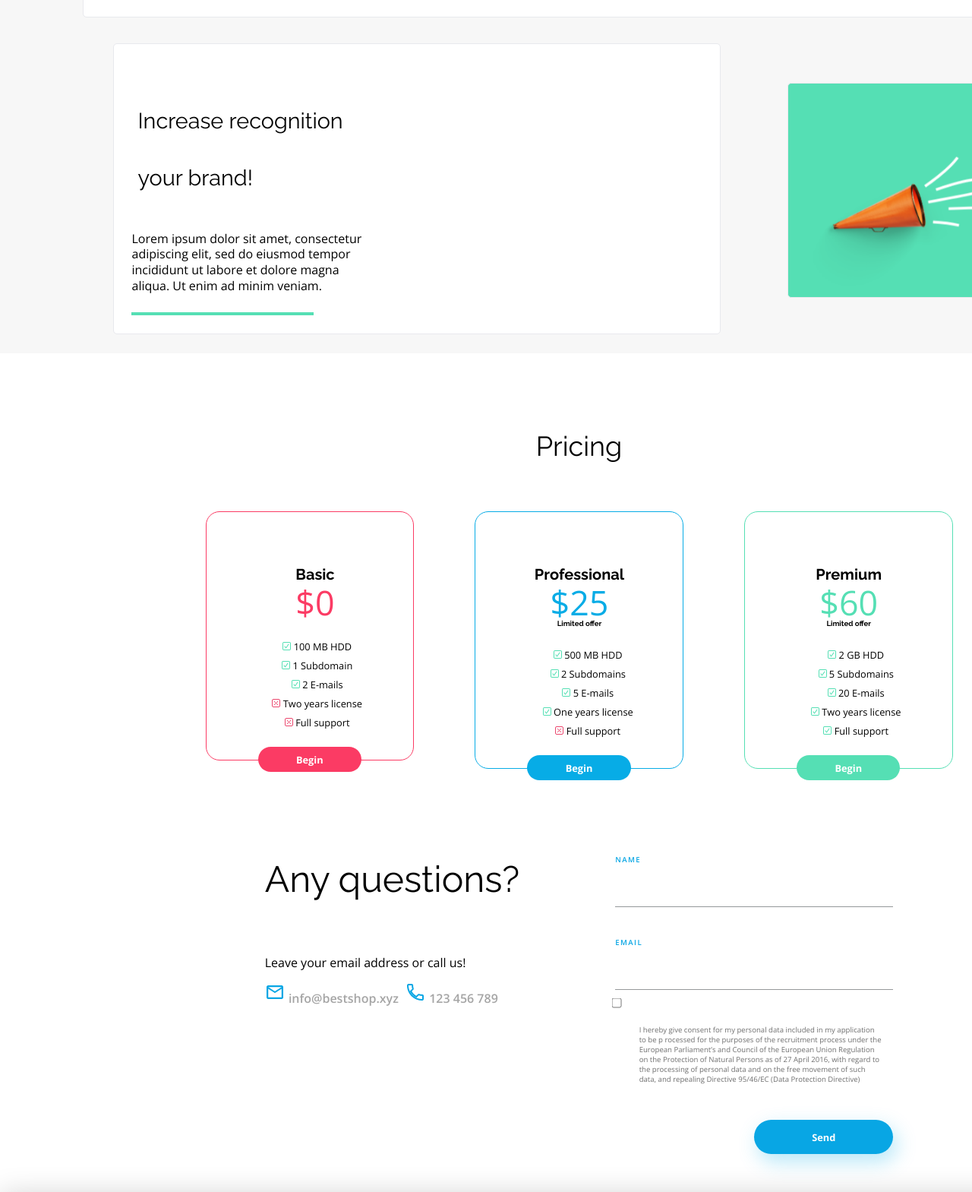
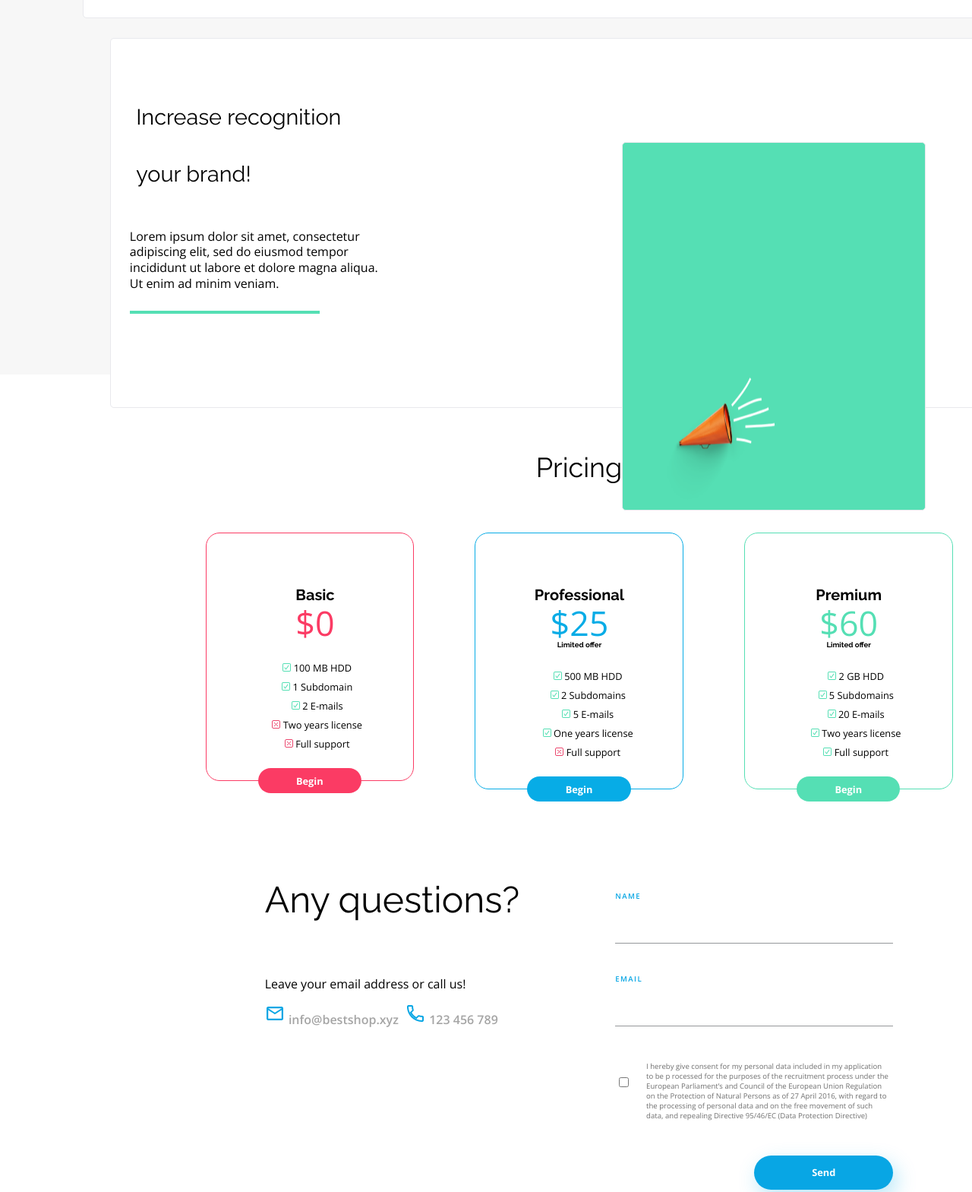
Before and after one commit to mlevitorresv/oxygenshop, a plain HTML site: page html/index.html in a window 1280 px wide. Shown: the part 2438-4007 px from the top of the page at 76% size. Drawn offline with nearby package versions, Linux system fonts and the light colour scheme.

Commit message:
FIX: consent section

```diff
--- a/html/index.html
+++ b/html/index.html
@@ -87,6 +87,7 @@
                 <p class="article__line article__line-shop"></p>
             </div>
             <div class="main__article main__article-recognition">
+                <div class="article__recognition-info">
                     <h3 class="article__title article__title-recognition">Increase recognition your brand!</h3>
                     <p class="article__desc article__desc-recognition">
                         Lorem ipsum dolor sit amet, consectetur adipiscing elit,
@@ -96,6 +97,7 @@
                     <p class="article__line article__line-recognition"></p>
                 </div>
                 <img src="../resources/media/images/Trumpet.png" alt="trumpet" class="article__img article__recognition-img">
+            </div>
         </div>
         <div class="main__offers">
             <h3 class="main__title-pricing">Pricing</h3>
@@ -224,7 +226,7 @@
                     <label for="email" class="main__data-label main__data-label-email">EMAIL</label>
                     <input type="text" class="main__data-input main__data-input-email" id="email" />
                 </div>
-
+                <div class="main__consent-data">
                     <input type="checkbox" class="main__consent-check" id="consent-check">
                     <label for="consent-check" class="main__consent-content">
                         I hereby give consent for my personal data included in my application to be p
@@ -234,6 +236,7 @@
                         personal data and on the free movement of such data, and repealing Directive
                         95/46/EC (Data Protection Directive)
                     </label>
+                </div>
                 <button class="main__consent-send">Send</button>
             </div>
         </div>
--- a/resources/css/style.scss
+++ b/resources/css/style.scss
@@ -756,7 +756,7 @@ body{
         grid-template-areas:
             "always always always"
             "shop   shop   shop"
-            "recog  recog  img"
+            "recog  recog  recog"
             ;
         gap: 2%;
         margin-top: 0;
@@ -859,12 +859,11 @@ body{
         }
     }
 
+
     .main__article-recognition{
-        display: inline-block;
-        margin: 8% 7.5% 0;
-        max-width: 800px;
+        display: flex;
         grid-area: recog;
-        height: auto;
+        max-width: 1353px;
 
         .article__title-recognition{
             width: 35%;
@@ -892,7 +891,7 @@ body{
         background-color: #55DFB4;
         border: 1px solid #E8E9ED;
         border-radius: 5px;
-        grid-area: img;
+        // grid-area: img;
     };
 
 //CSS PARA LAS OFERTAS
@@ -1045,6 +1044,11 @@ body{
         margin-left: 2%;
     }
 
+    .main__consent-data{
+        display: flex;
+        justify-content: center;
+    }
+
     .consent__section{
         display: inline-block;
         right: 20%;
@@ -1053,7 +1057,8 @@ body{
 
     .main__consent-check{
         position: initial;
-        transform: translate(-150%, -750%);
+        margin-right: 5%;
+        margin-bottom: 5%;
     }
 
 
```
Also changed, not shown: resources/css/style.css, 1 other file. Lines whose indentation alone changed are shown as unchanged.
